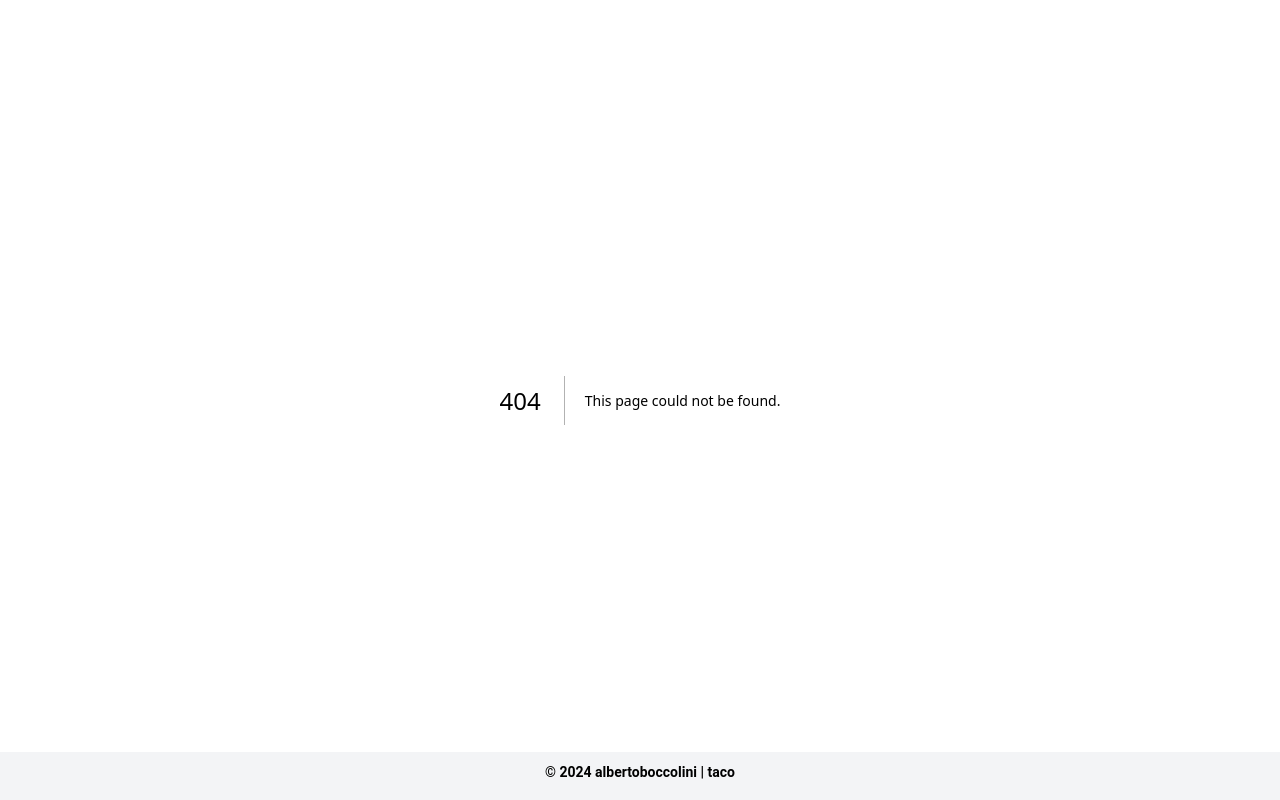
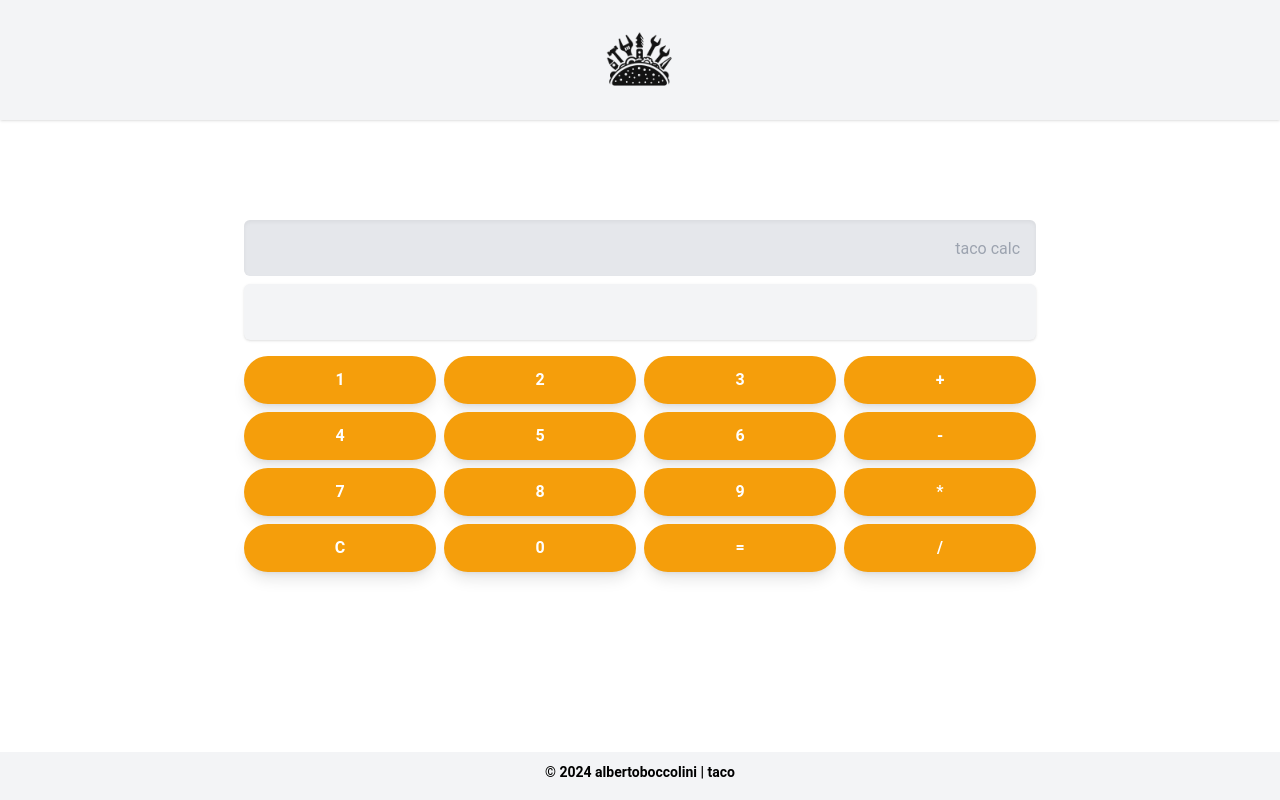
Before and after one commit to albertoboccolini/taco, a Next.js app: page /tools/calc in a window 1280 px wide. Before the commit this address had no page. Built offline with nearby package versions, Linux system fonts and the light colour scheme.

Commit message:
Add calc

```diff
--- a/app/components/homepage/Layout.tsx
+++ b/app/components/homepage/Layout.tsx
@@ -18,10 +18,10 @@ const Layout: React.FC = () => {
 
             <main className="p-5 m-auto">
                 <div className="text-center p-5 m-auto" id="calcolatori">
-                    <a href="" target="_blank" className="inline-block m-2.5 no-underline text-gray-800">
-                        <Image src={calcLogo} className="" alt="Calcolatore" width={100} height={100}/>
+                    <a href="/tools/calc" className="inline-block m-2.5 no-underline text-gray-800">
+                        <Image src={calcLogo} className="" alt="calc" width={100} height={100}/>
                     </a>
-                    <a href="../../tools/converter"
+                    <a href="/tools/converter"
                        className="inline-block m-2.5 no-underline text-gray-800">
                         <Image src={fileConverterLogo} className="" alt="File Converter" width={100} height={100}/>
                     </a>
--- /dev/null
+++ b/app/components/tools/calc/Engine.tsx
@@ -0,0 +1,60 @@
+'use client'
+
+import {useEffect, useState} from 'react';
+import {NotificationManager} from "@/app/components/public/NotificationManager";
+import AbstractDisplayableError from "@/app/components/public/errors/AbstractDisplayableError";
+import InvalidParameter from "@/app/components/public/errors/InvalidParameter";
+
+export const Engine = () => {
+
+    const [input, setInput] = useState('');
+    const [result, setResult] = useState<string | number>('');
+    const {errorNotification, successNotification, error, setError} = NotificationManager();
+
+    // Gestisce l'aggiunta di input da parte dell'utente
+    const handleInputChange = (value: string) => {
+        setInput((prevInput) => prevInput + value);
+    };
+
+    // Calcola il risultato basato sull'input dell'utente
+    const calculateResult = () => {
+        try {
+            if (input == "") {
+                setError(new InvalidParameter("operazione"));
+                return;
+            }
+            const result = eval(input);
+            setResult(result);
+        } catch (error) {
+            setResult('Error');
+        }
+    };
+
+    // Pulisce l'input e il risultato
+    const clearInput = () => {
+        setInput('');
+        setResult('');
+    };
+
+    // Tasti della calcolatrice
+    const buttons = [
+        '1', '2', '3', '+',
+        '4', '5', '6', '-',
+        '7', '8', '9', '*',
+        'C', '0', '=', '/'
+    ];
+
+
+    useEffect(() => {
+        if (error) {
+            if (error instanceof AbstractDisplayableError) {
+                errorNotification(error);
+            } else {
+                errorNotification(new AbstractDisplayableError("Errore generico", "Si prega di contattare il supporto."));
+            }
+            setError(null);
+        }
+    }, [error]);
+
+    return {input, result, setInput, handleInputChange, calculateResult, clearInput, buttons};
+};
--- /dev/null
+++ b/app/components/tools/calc/Layout.tsx
@@ -0,0 +1,59 @@
+'use client'
+
+import React from 'react';
+import {NextPage} from "next";
+import {Engine} from "@/app/components/tools/calc/Engine";
+import Header from "@/app/components/public/Header";
+
+
+const Layout: NextPage = () => {
+
+    const {input, result, setInput, handleInputChange, calculateResult, clearInput, buttons} = Engine();
+
+    return (
+        <div className="text-gray-800 bg-white m-0 p-0">
+
+            <div className="shadow">
+                <Header title={"taco | calc"}/>
+            </div>
+
+            <main className="px-4 py-10 m-auto max-w-4xl sm:p-10">
+                <div className="text-center p-5 m-auto">
+                    <main className="px-4 py-10 m-auto max-w-4xl sm:p-10">
+                        <div className="m-auto">
+                            <div className="display flex flex-col items-center justify-center mb-4">
+                                <input
+                                    type="text"
+                                    value={input} placeholder="taco calc"
+                                    onChange={(e) => setInput(e.target.value)}
+                                    className="input-display w-full bg-gray-200 text-gray-800 text-right h-14 rounded-md border-0 p-4 mb-2 shadow-inner disabled:bg-gray-200 disabled:cursor-not-allowed"
+                                    disabled
+                                />
+                                <div
+                                    className="result text-lg font-semibold text-gray-700 bg-gray-100 w-full h-14 rounded-md p-4 shadow">{result.toString()}</div>
+                            </div>
+                            <div className="buttons-grid grid grid-cols-4 gap-2 mt-4">
+                                {buttons.map((button, index) => (
+                                    <button
+                                        key={index}
+                                        onClick={() => {
+                                            if (button === 'C') clearInput();
+                                            else if (button === '=') calculateResult();
+                                            else handleInputChange(button);
+                                        }}
+                                        className="calculator-button bg-amber-500 hover:bg-amber-600 text-white font-bold h-12 py-2 px-4 rounded-full shadow-lg hover:shadow-xl transition duration-300 ease-in-out"
+                                    >
+                                        {button}
+                                    </button>
+                                ))}
+                            </div>
+                        </div>
+                    </main>
+                </div>
+            </main>
+
+        </div>
+    );
+};
+
+export default Layout;
--- a/app/components/tools/converter/Engine.tsx
+++ b/app/components/tools/converter/Engine.tsx
@@ -131,7 +131,7 @@ export const Engine = () => {
             } else {
                 setError(new CloudConvertConversionError(response.status));
             }
-        } catch (error) {
+        } catch (error : any) {
             setError(error);
         }
     };
--- /dev/null
+++ b/app/tools/calc/page.tsx
@@ -0,0 +1,16 @@
+import React from 'react';
+import Layout from "@/app/components/tools/calc/Layout";
+import ErrorBoundary from "@/app/components/public/ErrorBoundary";
+
+
+const Calc = () => {
+    return (
+        <main className="font-roboto text-gray-800 bg-white m-0 p-0">
+            <ErrorBoundary>
+                <Layout></Layout>
+            </ErrorBoundary>
+        </main>
+    );
+};
+
+export default Calc;
```
